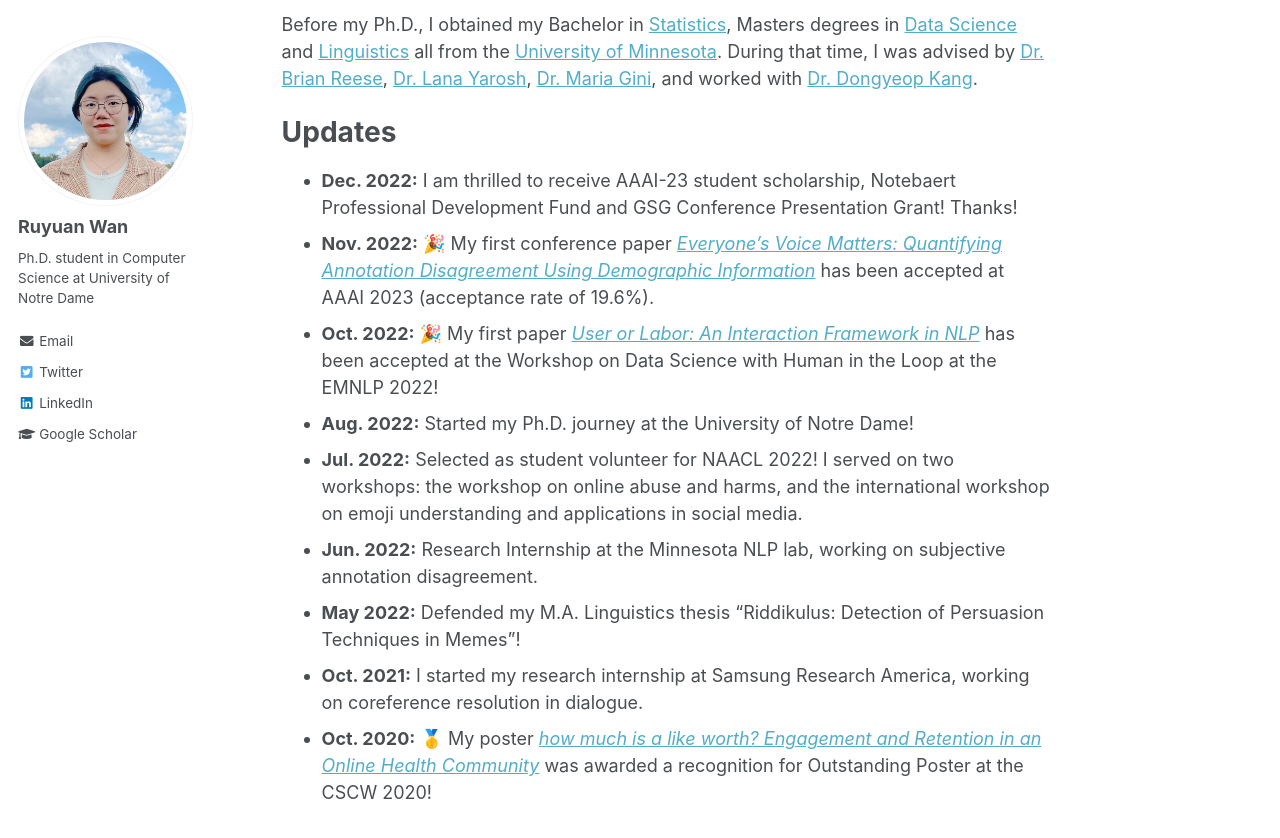
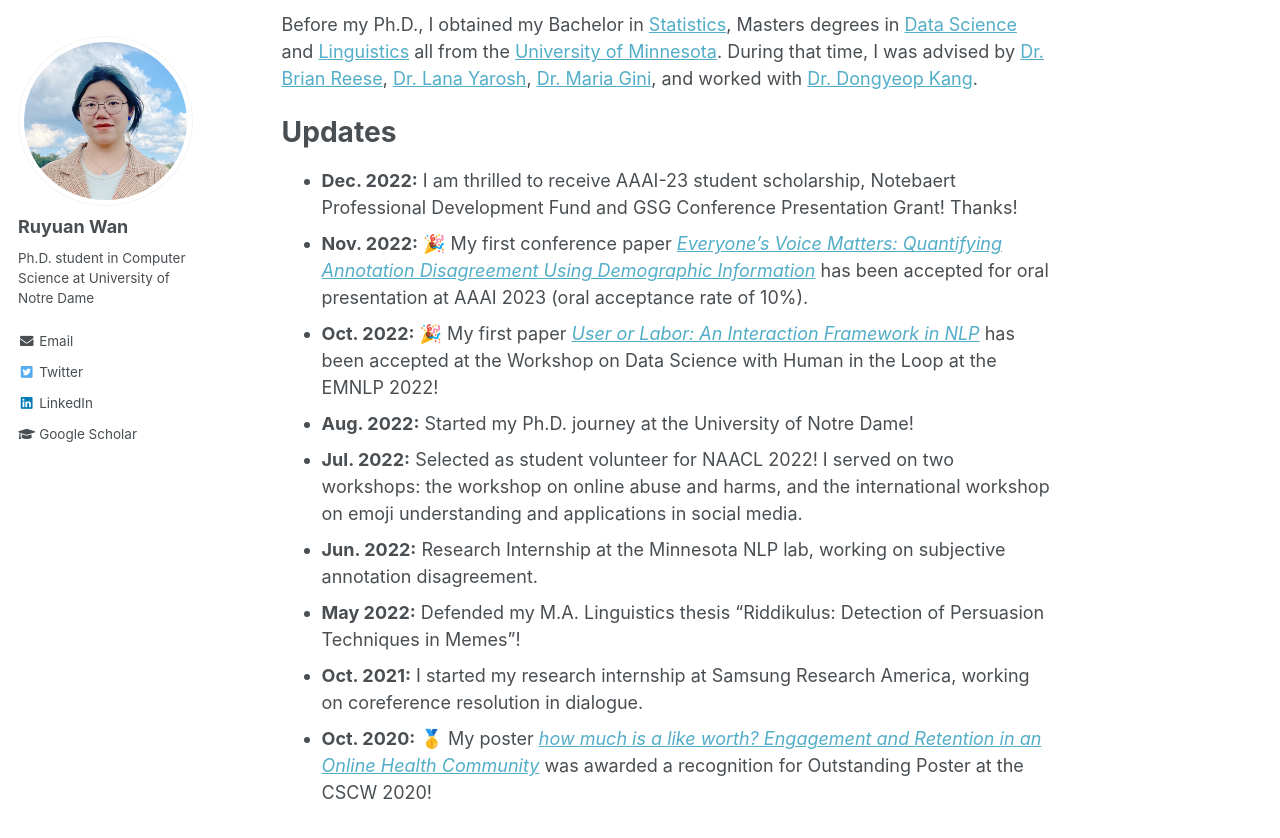
Before and after one commit to RuyuanWan/ruyuanwan.github.io, a Jekyll site: the page built from _pages/about.md, in a window 1280 px wide and 900 px high, scrolled down 470 px. Shown: the top 838 px of the window. Built offline with Jekyll 4.4.1, drawn with Linux system fonts in a browser that asks for light colours.

Commit message:
Update about.md

```diff
--- a/_pages/about.md
+++ b/_pages/about.md
@@ -26,7 +26,7 @@ Before my Ph.D., I obtained my Bachelor in [Statistics](https://cla.umn.edu/stat
 Updates
 ======
 * **Dec. 2022:** I am thrilled to receive AAAI-23 student scholarship, Notebaert Professional Development Fund and GSG Conference Presentation Grant! Thanks!<br/>
-* **Nov. 2022:** 🎉 My first conference paper [*Everyone's Voice Matters: Quantifying Annotation Disagreement Using Demographic Information*](https://arxiv.org/pdf/2301.05036v1.pdf) has been accepted at AAAI 2023 (acceptance rate of 19.6%). <br/>
+* **Nov. 2022:** 🎉 My first conference paper [*Everyone's Voice Matters: Quantifying Annotation Disagreement Using Demographic Information*](https://arxiv.org/pdf/2301.05036v1.pdf) has been accepted for oral presentation at AAAI 2023 (oral acceptance rate of 10%). <br/>
 * **Oct. 2022:** 🎉 My first paper [*User or Labor: An Interaction Framework in NLP*](https://arxiv.org/abs/2211.01553) has been accepted at the Workshop on Data Science with Human in the Loop at the EMNLP 2022!<br/>
 * **Aug. 2022:** Started my Ph.D. journey at the University of Notre Dame! <br/>
 * **Jul. 2022:** Selected as student volunteer for NAACL 2022! I served on two workshops: the workshop on online abuse and harms, and the international workshop on emoji understanding and applications in social media.
```
